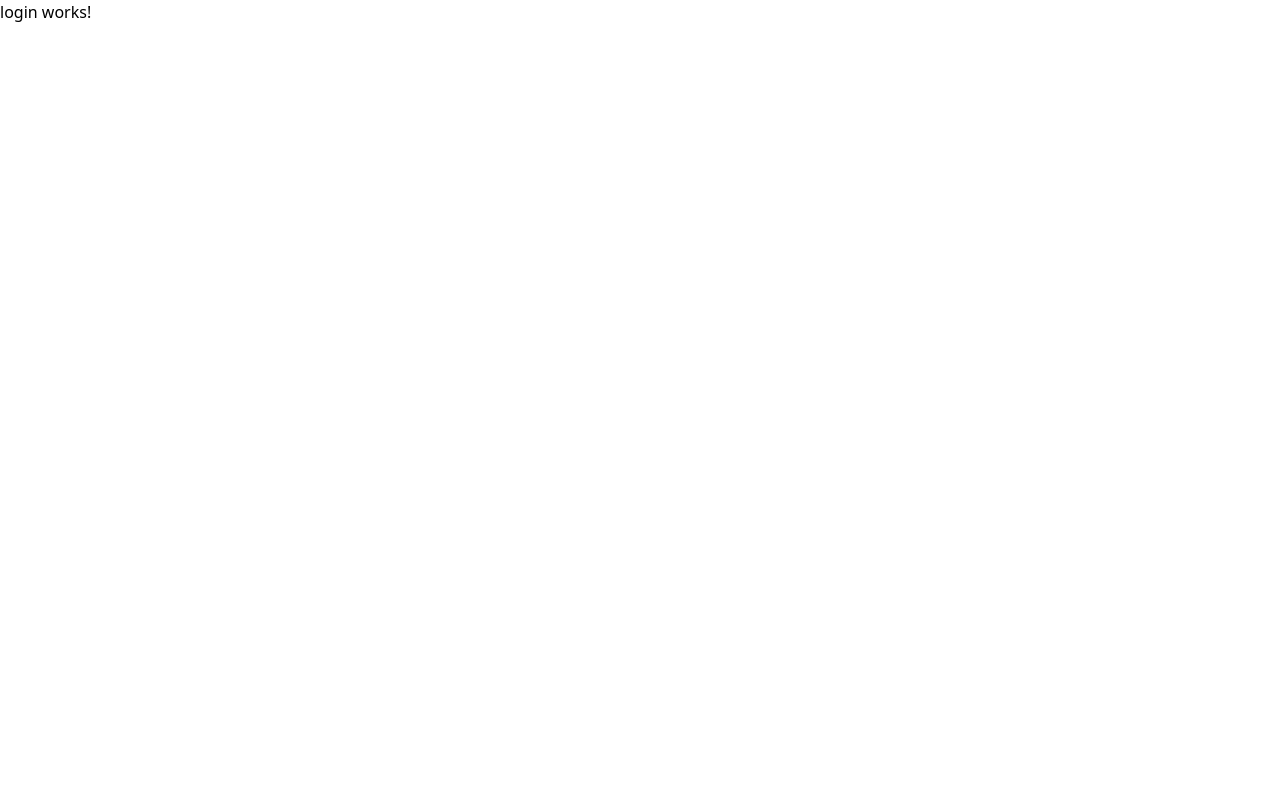
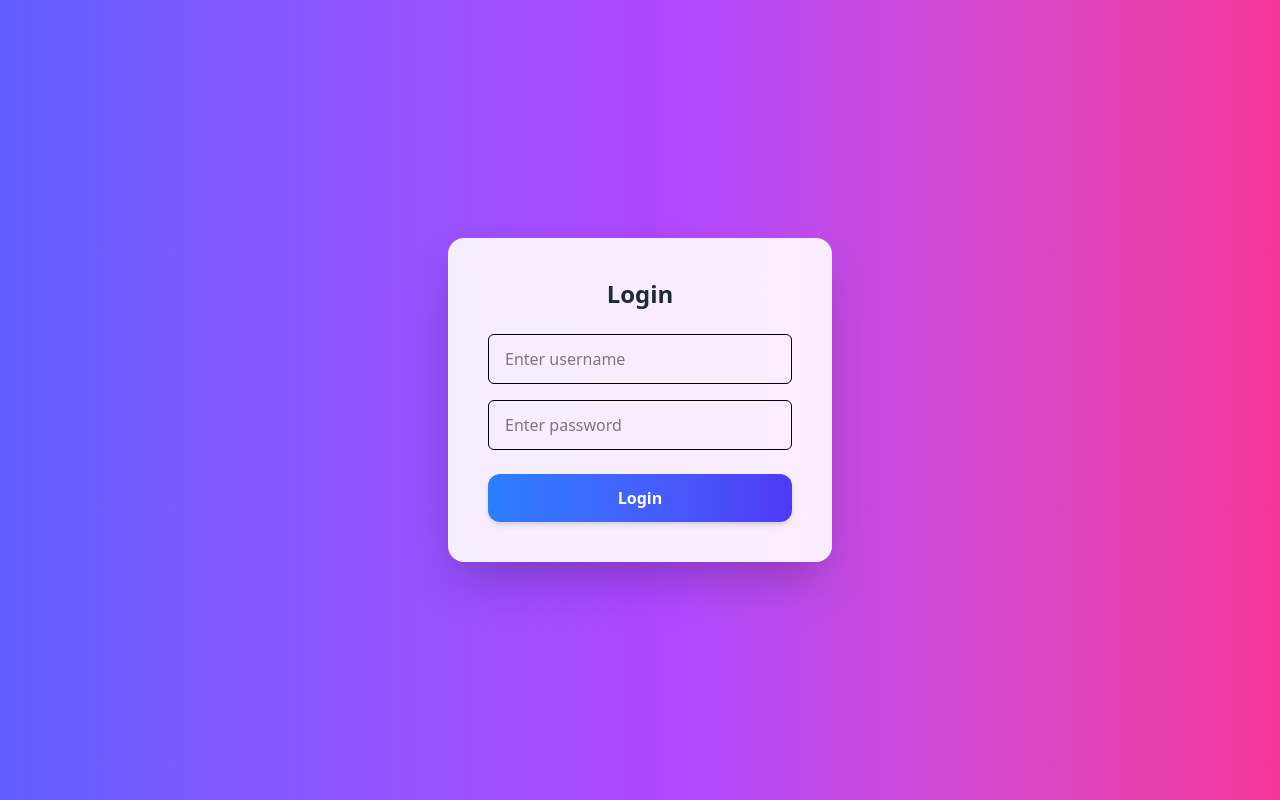
Before and after one commit to muttesrikanth/simbiotik_assessment, an Angular app: page / in a window 1280 px wide. Built offline with nearby package versions, Linux system fonts and the light colour scheme.

Commit message:
login ui implimented

```diff
--- a/src/app/auth/login/login.html
+++ b/src/app/auth/login/login.html
@@ -1 +1,53 @@
-<p>login works!</p>
+<div
+  class="w-screen h-screen flex justify-center items-center bg-gradient-to-r from-indigo-500 via-purple-500 to-pink-500"
+>
+  <div
+    class="bg-white/90 backdrop-blur-xl shadow-2xl rounded-2xl p-8 sm:p-10 max-w-sm w-full space-y-6"
+  >
+    <h2 class="text-2xl font-bold text-center text-gray-800">Login</h2>
+
+    <form [formGroup]="loginForm" (ngSubmit)="onSubmit()" class="space-y-4">
+      <!-- Username -->
+      <div>
+        <input
+          type="text"
+          formControlName="username"
+          placeholder="Enter username"
+          class="w-full py-3 px-4 border rounded-md focus:ring-2 focus:ring-indigo-500 focus:outline-none"
+        />
+        @if(f['username'].touched && f['username'].invalid){
+        <div class="text-red-500 text-sm mt-1">
+          @if(f['username'].errors?.['required']){
+          <span>Username is required</span>
+          }
+        </div>
+        }
+      </div>
+
+      <!-- Password -->
+      <div>
+        <input
+          type="password"
+          formControlName="password"
+          placeholder="Enter password"
+          class="w-full py-3 px-4 border rounded-md focus:ring-2 focus:ring-indigo-500 focus:outline-none"
+        />
+        @if(f['password'].touched && f['password'].invalid){
+        <div class="text-red-500 text-sm mt-1">
+          @if(f['password'].errors?.['required']){
+          <span>Password is required</span>
+          }
+        </div>
+        }
+      </div>
+
+      <!-- Submit -->
+      <button
+        type="submit"
+        class="w-full py-3 mt-2 bg-gradient-to-r from-blue-500 to-indigo-600 hover:from-indigo-600 hover:to-blue-500 text-white font-semibold rounded-xl shadow-md transition-all duration-300 disabled:opacity-50"
+      >
+        Login
+      </button>
+    </form>
+  </div>
+</div>
--- a/src/app/auth/login/login.ts
+++ b/src/app/auth/login/login.ts
@@ -1,11 +1,29 @@
+import { CommonModule } from '@angular/common';
 import { Component } from '@angular/core';
-
+import { FormControl, FormGroup, ReactiveFormsModule, Validators } from '@angular/forms';
 @Component({
   selector: 'app-login',
-  imports: [],
+  imports: [ReactiveFormsModule, CommonModule],
   templateUrl: './login.html',
-  styleUrl: './login.css'
+  styleUrl: './login.css',
 })
 export class Login {
+  constructor() {}
+  public loginForm = new FormGroup({
+    username: new FormControl('', [Validators.required]),
+    password: new FormControl('', [Validators.required]),
+  });
+  onSubmit() {
+    if (this.loginForm.valid) {
+      console.log(this.loginForm.value);
+      this.loginForm.reset();
 
+    } else {
+      console.log('Form Invalid');
+      this.loginForm.markAllAsTouched();
+    }
+  }
+  get f() {
+    return this.loginForm.controls;
+  }
 }
```
